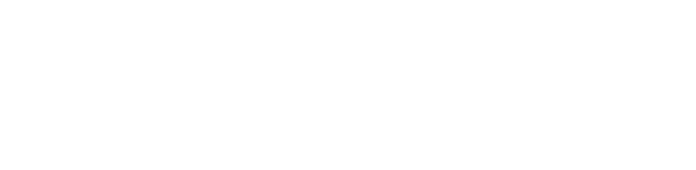
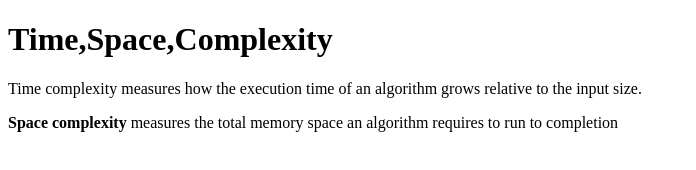
Before and after one commit to acciojob/time-and-space-complexity-Shreyaskulkarni56, a website: page main.html in a window 1280 px wide. Shown: the whole page, without its empty margins (0-696 px from the left). Drawn offline with Linux system fonts and the light colour scheme.

Commit message:
created a submission

```diff
--- a/main.html
+++ b/main.html
@@ -1,13 +1,18 @@
 <!DOCTYPE html>
 
-<html>
+<html lang="en">
 
 <head>
+	<meta charset="utf-8">
+	<meta name="viewport" content="width=device-width initial-scale=1.0"
 	<link rel="stylesheet" href="styles.css">
 </head>
 
 <body>
 	<!-- the entire body must be written by student -->
+	<h1>Time,Space,Complexity</h1>
+	<p> Time complexity measures how the execution time of an algorithm grows relative to the input size. </p>
+	<p> <b>Space complexity</b> measures the total memory space an algorithm requires to run to completion</p>
     <script type="text/javascript" src="./script.js">
 </script>
 
```
